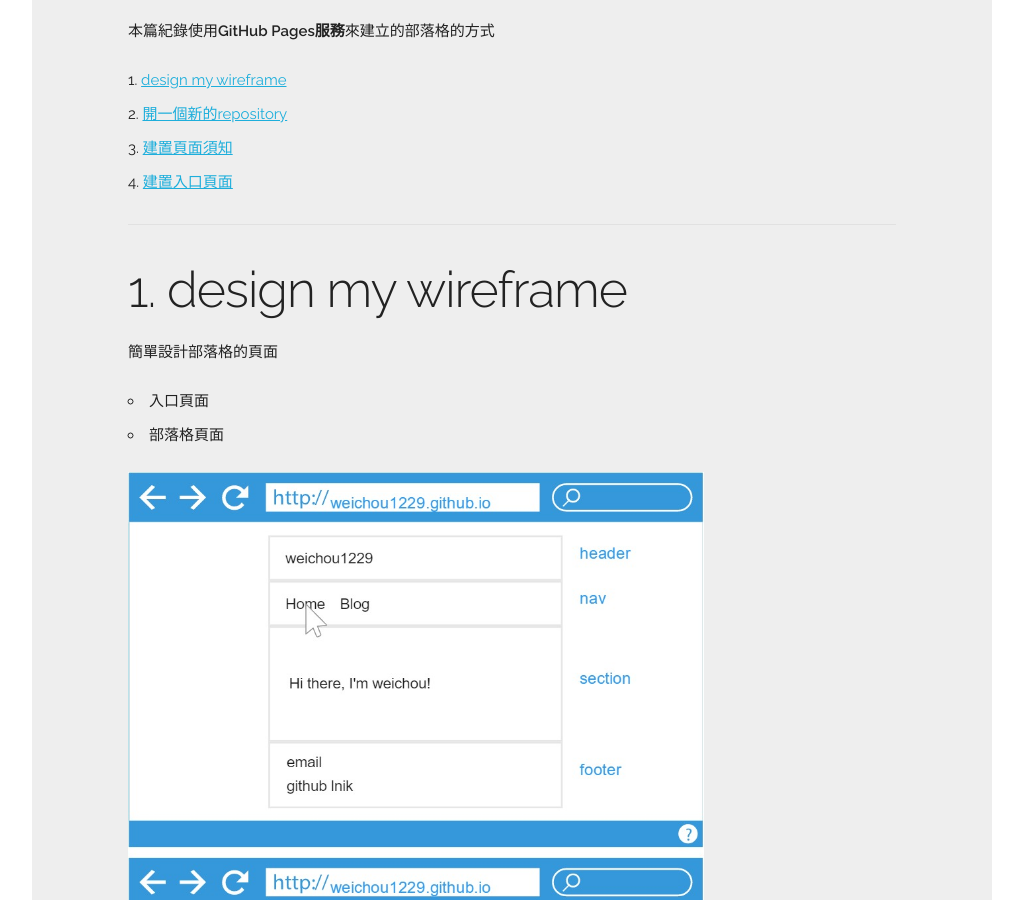
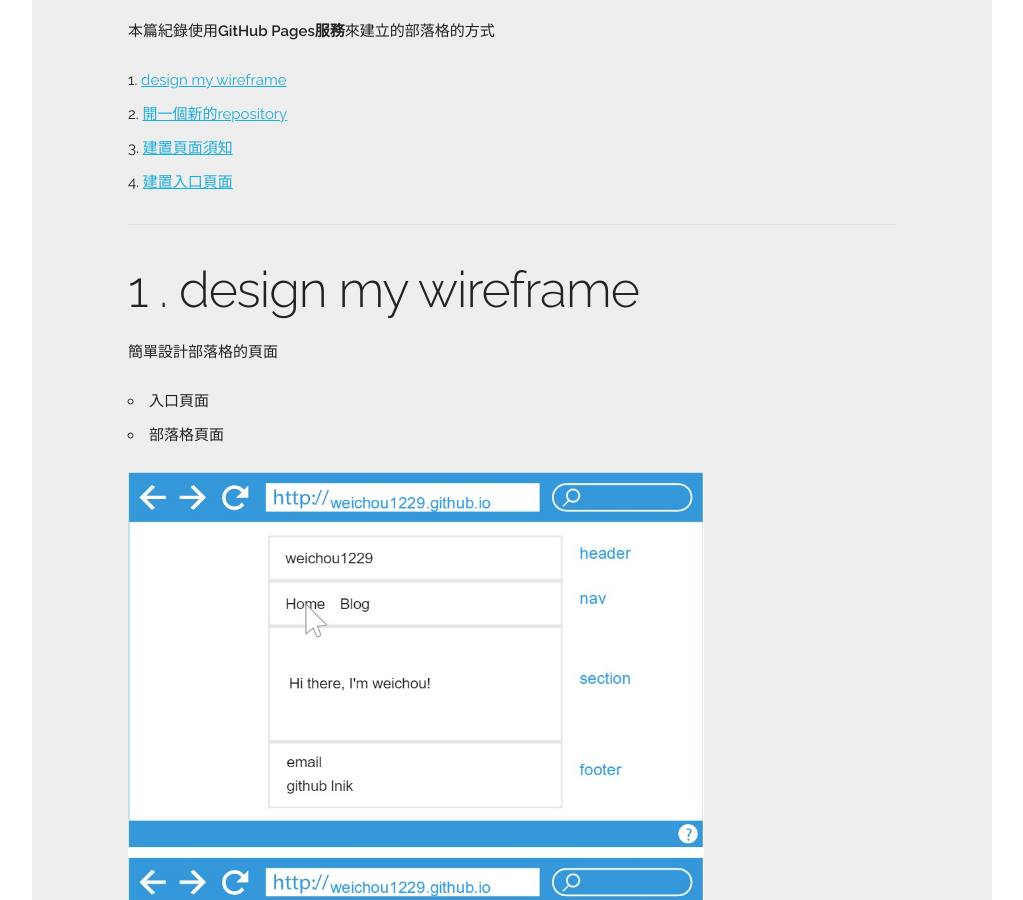
Before and after one commit to weichou1229/weichou.github.io, a Jekyll site: the page built from _posts/blog/2016-07-30-建立自己的-GitHub-Pages-website.md, in a window 1280 px wide and 900 px high, scrolled down 303 px. Shown: the whole window, without its empty margins (128-1151 px from the left). Built offline with Jekyll 4.4.1, drawn with Linux system fonts in a browser that asks for light colours; comment, search, counter and statistics services are not loaded; part of the change alters nothing that is shown.

Commit message:
modify page

```diff
--- a/_posts/blog/2016-07-30-建立自己的-GitHub-Pages-website.md
+++ b/_posts/blog/2016-07-30-建立自己的-GitHub-Pages-website.md
@@ -9,14 +9,14 @@ date: 2016-07-30T15:00:00.000Z
 
 本篇紀錄使用**GitHub Pages服務**來建立的部落格的方式
 
-1. [design my wireframe](#design-my-wireframe)
+1. [design my wireframe](#1)
 2. [開一個新的repository](#"開一個新的repository")
 3. [建置頁面須知](#建置頁面須知)
 4. [建置入口頁面](#建置入口頁面)
 
 --------------------------------------------------------------------------------
 
-# 1\. design my wireframe
+# 1 . design my wireframe
 
 簡單設計部落格的頁面
 
```
